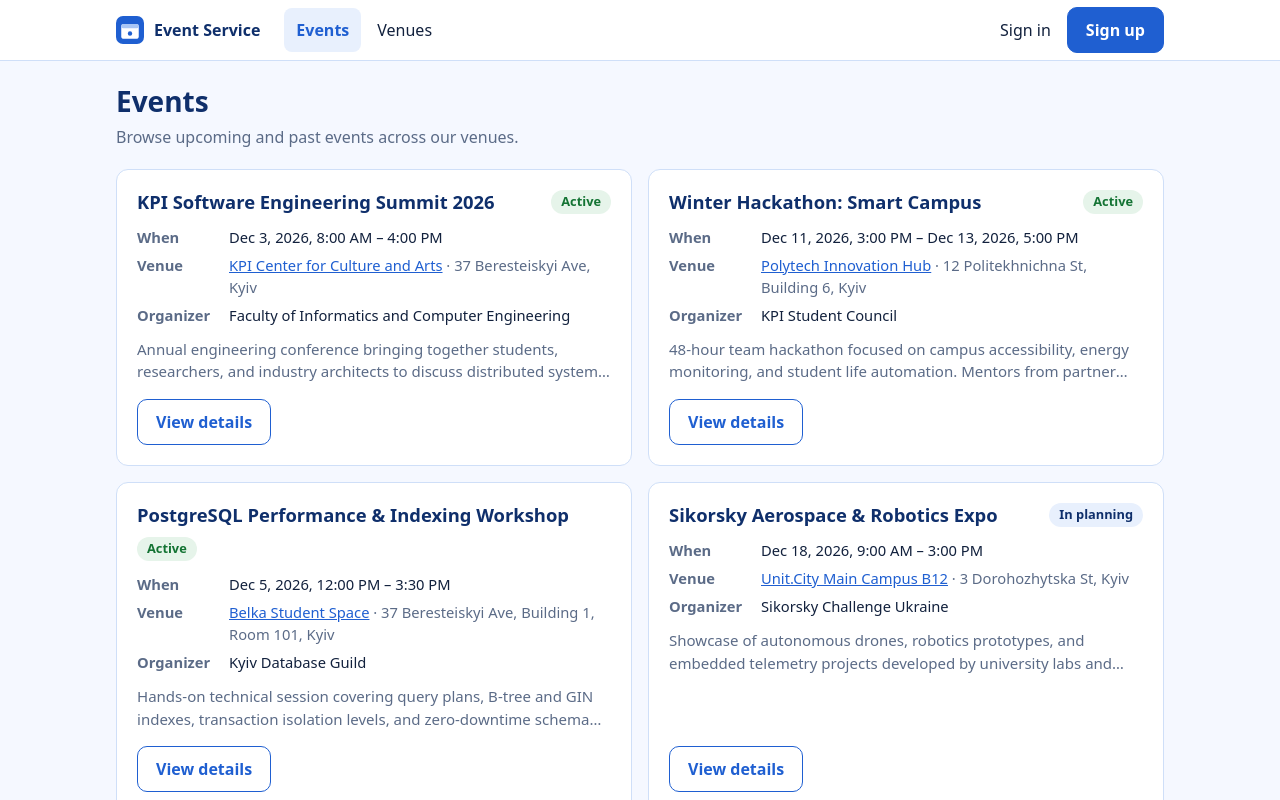
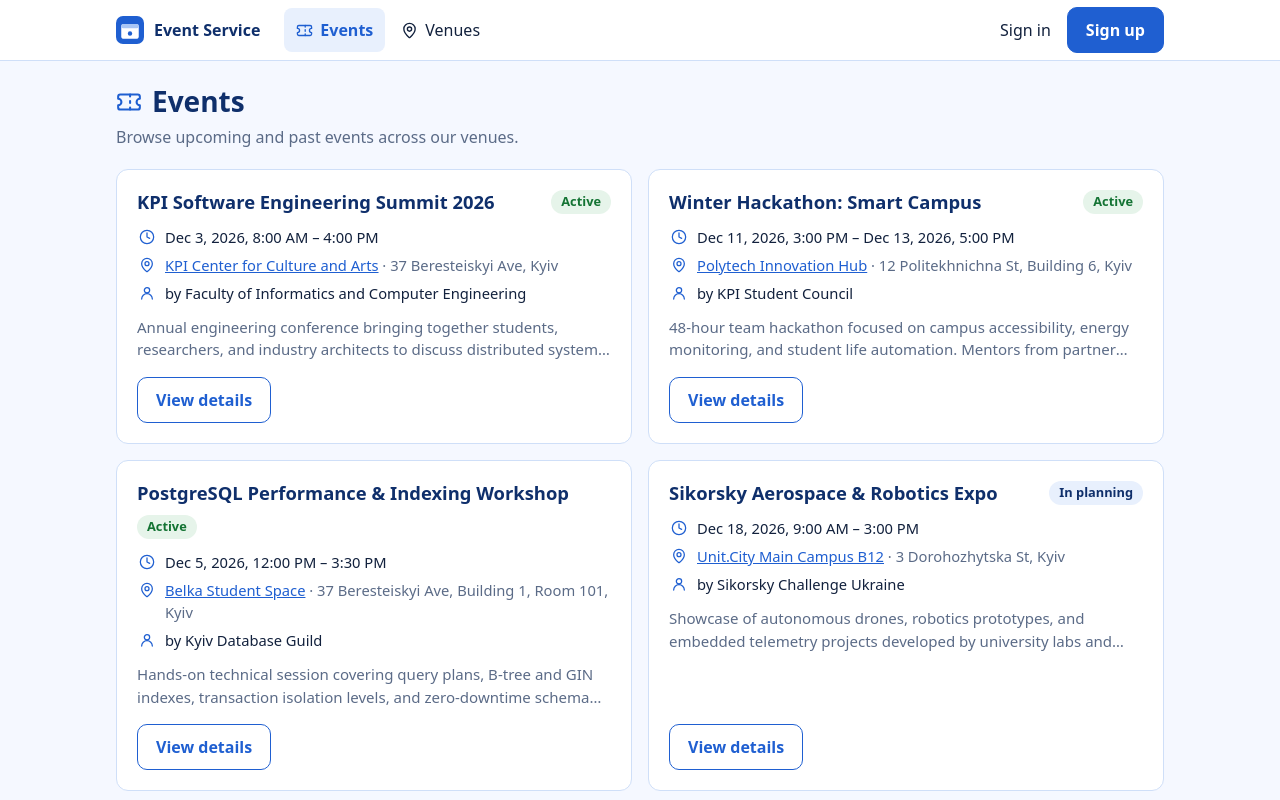
Before and after one commit to Fererra/events, a React (Vite) app in the folder frontend/: page /events in a window 1280 px wide. Shown: the top 800 px of the page. Built offline with nearby package versions, Linux system fonts and the light colour scheme; no server answers.

Commit message:
refactor(ES-31): improve ui

```diff
--- a/frontend/src/app/Layout.tsx
+++ b/frontend/src/app/Layout.tsx
@@ -1,6 +1,7 @@
 import { useEffect, useState } from 'react';
 import { Link, NavLink, Outlet, useLocation, useNavigate } from 'react-router-dom';
 import { logout, useAuthStore, useIsAuthed } from '../features/auth';
+import { MapPinIcon, TicketIcon } from '../shared/components/Icons';
 
 function Logo() {
   return (
@@ -48,8 +49,14 @@ export function Layout() {
             <span />
           </button>
           <nav id="main-nav" className={`nav${open ? ' nav--open' : ''}`}>
-            <NavLink to="/events">Events</NavLink>
-            <NavLink to="/venues">Venues</NavLink>
+            <NavLink to="/events">
+              <TicketIcon size={17} />
+              <span>Events</span>
+            </NavLink>
+            <NavLink to="/venues">
+              <MapPinIcon size={17} />
+              <span>Venues</span>
+            </NavLink>
             <span className="nav__spacer" />
             {authed ? (
               <>
--- a/frontend/src/features/events/pages/EventsListPage.tsx
+++ b/frontend/src/features/events/pages/EventsListPage.tsx
@@ -2,6 +2,7 @@ import { useEffect, useState } from 'react';
 import { Link, useSearchParams } from 'react-router-dom';
 import type { PaginatedResponse } from '../../../shared/api/types';
 import { ErrorMessage } from '../../../shared/components/ErrorMessage';
+import { ClockIcon, MapPinIcon, OrganizerIcon, TicketIcon } from '../../../shared/components/Icons';
 import { Pagination, parsePageParam } from '../../../shared/components/Pagination';
 import { formatDateRange } from '../../../shared/utils/format';
 import { fetchEvents } from '../api/events.api';
@@ -39,7 +40,10 @@ export function EventsListPage() {
   return (
     <section>
       <div className="page-header">
-        <h1>Events</h1>
+        <h1 className="page-header__title">
+          <TicketIcon size={26} />
+          <span>Events</span>
+        </h1>
         <p className="muted">Browse upcoming and past events across our venues.</p>
       </div>
 
@@ -65,13 +69,19 @@ export function EventsListPage() {
                   <EventStatusBadge status={event.status} />
                 </div>
 
-                <dl className="entity-card__meta">
+                <dl className="entity-card__meta entity-card__meta--icons">
                   <div>
-                    <dt>When</dt>
+                    <dt title="When">
+                      <ClockIcon size={16} />
+                      <span className="sr-only">When</span>
+                    </dt>
                     <dd>{formatDateRange(event.startTimestamp, event.endTimestamp)}</dd>
                   </div>
                   <div>
-                    <dt>Venue</dt>
+                    <dt title="Venue">
+                      <MapPinIcon size={16} />
+                      <span className="sr-only">Venue</span>
+                    </dt>
                     <dd>
                       {event.venue ? (
                         <>
@@ -84,8 +94,11 @@ export function EventsListPage() {
                     </dd>
                   </div>
                   <div>
-                    <dt>Organizer</dt>
-                    <dd>{event.organisator}</dd>
+                    <dt title="Organizer">
+                      <OrganizerIcon size={16} />
+                      <span className="sr-only">Organizer</span>
+                    </dt>
+                    <dd>by {event.organisator}</dd>
                   </div>
                 </dl>
 
--- a/frontend/src/features/venues/pages/VenueDetailsPage.tsx
+++ b/frontend/src/features/venues/pages/VenueDetailsPage.tsx
@@ -2,7 +2,7 @@ import { useEffect, useState } from 'react';
 import { Link, useParams } from 'react-router-dom';
 import { ApiError } from '../../../shared/api/errors';
 import { ErrorMessage } from '../../../shared/components/ErrorMessage';
-import { formatDate, formatDateRange } from '../../../shared/utils/format';
+import { formatDateRange } from '../../../shared/utils/format';
 import { fetchEventsByVenue } from '../../events/api/events.api';
 import { EventStatusBadge } from '../../events/components/EventStatusBadge';
 import type { EventItem } from '../../events/types';
@@ -64,8 +64,6 @@ export function VenueDetailsPage() {
                 <dd>{venue.address}</dd>
                 <dt>Capacity</dt>
                 <dd>{venue.capacity !== null ? `${venue.capacity} people` : 'Not specified'}</dd>
-                <dt>Added on</dt>
-                <dd>{formatDate(venue.createdAt)}</dd>
               </dl>
             </section>
 
--- a/frontend/src/features/venues/pages/VenuesListPage.tsx
+++ b/frontend/src/features/venues/pages/VenuesListPage.tsx
@@ -1,6 +1,7 @@
 import { useEffect, useState } from 'react';
 import { Link, useSearchParams } from 'react-router-dom';
 import { ErrorMessage } from '../../../shared/components/ErrorMessage';
+import { MapPinIcon } from '../../../shared/components/Icons';
 import { Pagination, parsePageParam } from '../../../shared/components/Pagination';
 import type { PaginatedResponse } from '../../../shared/api/types';
 import { fetchEventCountsByVenue } from '../../events/api/events.api';
@@ -45,7 +46,10 @@ export function VenuesListPage() {
   return (
     <section>
       <div className="page-header">
-        <h1>Venues</h1>
+        <h1 className="page-header__title">
+          <MapPinIcon size={26} />
+          <span>Venues</span>
+        </h1>
         <p className="muted">Explore campus and partner locations hosting upcoming events.</p>
       </div>
 
--- /dev/null
+++ b/frontend/src/shared/components/Icons.tsx
@@ -0,0 +1,86 @@
+interface IconProps {
+  size?: number;
+  className?: string;
+}
+
+export function TicketIcon({ size = 20, className }: IconProps) {
+  return (
+    <svg
+      width={size}
+      height={size}
+      viewBox="0 0 24 24"
+      fill="none"
+      stroke="currentColor"
+      strokeWidth="1.9"
+      strokeLinecap="round"
+      strokeLinejoin="round"
+      className={className}
+      aria-hidden="true"
+    >
+      <path d="M2 9a3 3 0 0 1 0 6v2a2 2 0 0 0 2 2h16a2 2 0 0 0 2-2v-2a3 3 0 0 1 0-6V7a2 2 0 0 0-2-2H4a2 2 0 0 0-2 2Z" />
+      <path d="M13 5v2" />
+      <path d="M13 17v2" />
+      <path d="M13 11v2" />
+    </svg>
+  );
+}
+
+export function MapPinIcon({ size = 20, className }: IconProps) {
+  return (
+    <svg
+      width={size}
+      height={size}
+      viewBox="0 0 24 24"
+      fill="none"
+      stroke="currentColor"
+      strokeWidth="1.9"
+      strokeLinecap="round"
+      strokeLinejoin="round"
+      className={className}
+      aria-hidden="true"
+    >
+      <path d="M20 10c0 4.993-5.539 10.193-7.399 11.799a1 1 0 0 1-1.202 0C9.539 20.193 4 14.993 4 10a8 8 0 0 1 16 0" />
+      <circle cx="12" cy="10" r="3" />
+    </svg>
+  );
+}
+
+export function ClockIcon({ size = 20, className }: IconProps) {
+  return (
+    <svg
+      width={size}
+      height={size}
+      viewBox="0 0 24 24"
+      fill="none"
+      stroke="currentColor"
+      strokeWidth="1.9"
+      strokeLinecap="round"
+      strokeLinejoin="round"
+      className={className}
+      aria-hidden="true"
+    >
+      <circle cx="12" cy="12" r="10" />
+      <polyline points="12 6 12 12 16 14" />
+    </svg>
+  );
+}
+
+export function OrganizerIcon({ size = 20, className }: IconProps) {
+  return (
+    <svg
+      width={size}
+      height={size}
+      viewBox="0 0 24 24"
+      fill="none"
+      stroke="currentColor"
+      strokeWidth="1.9"
+      strokeLinecap="round"
+      strokeLinejoin="round"
+      className={className}
+      aria-hidden="true"
+    >
+      <circle cx="12" cy="8" r="4" />
+      <path d="M20 21a8 8 0 0 0-16 0" />
+    </svg>
+  );
+}
```
